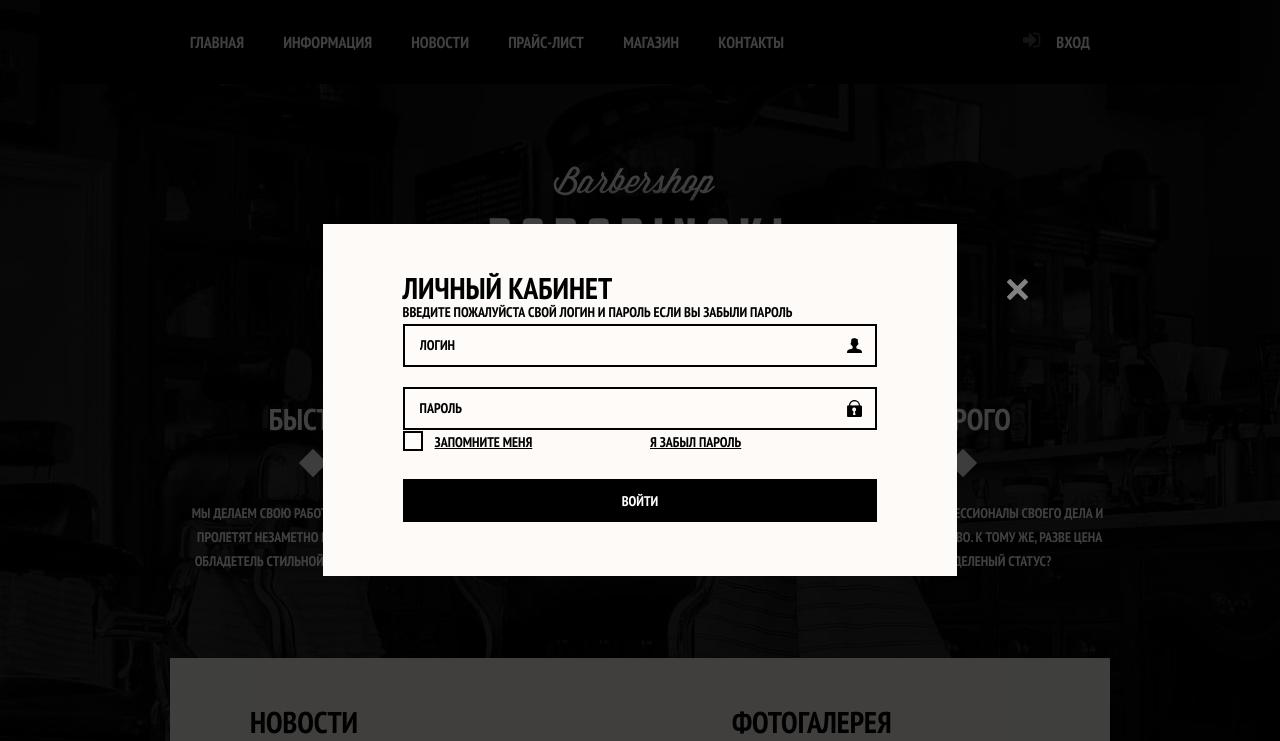
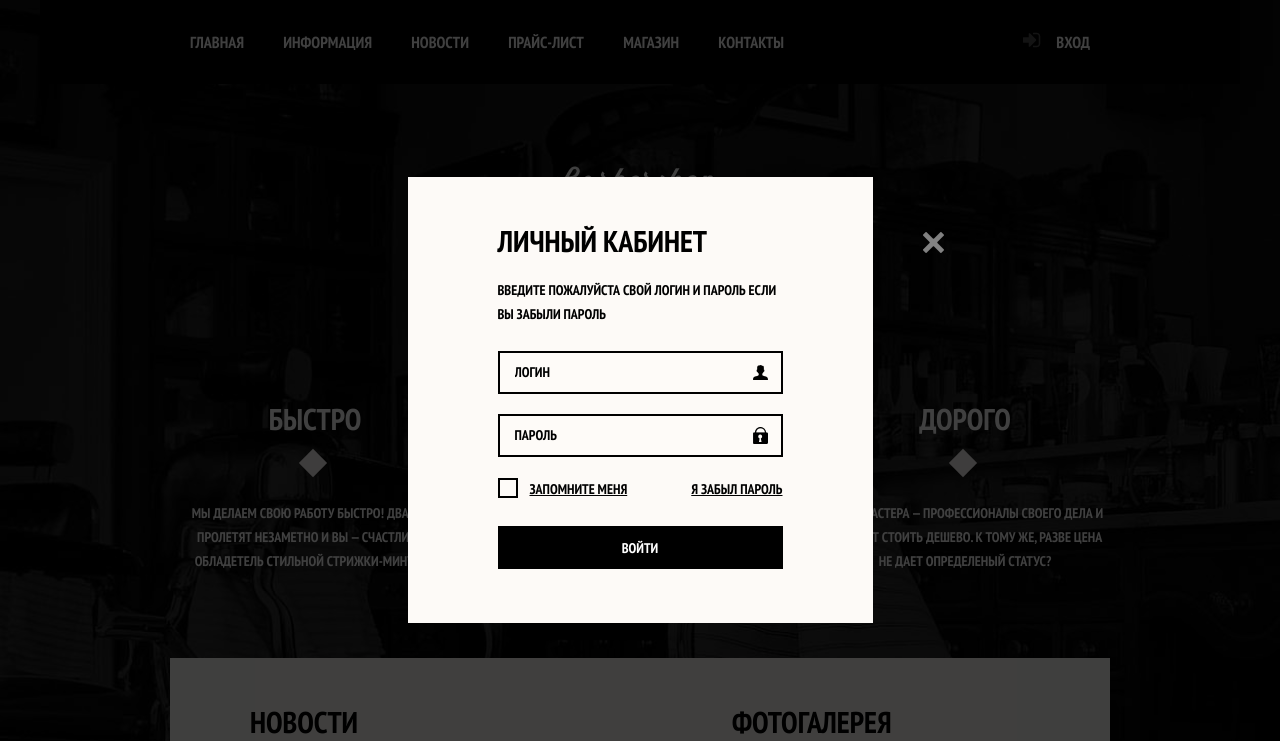
Before and after one commit to Tania-frontend/Barbershop_Podkopaii_L17, a plain HTML site: page index.html in a window 1280 px wide. Both pictures are taken after a click on the element "ВХОД". Shown: the top 741 px of the page. Drawn offline with nearby package versions, Linux system fonts and the light colour scheme.

Commit message:
added new files

```diff
--- a/index.html
+++ b/index.html
@@ -153,7 +153,7 @@
 				    		<div class="form__column"><input type="checkbox" id="remember" value="remember"><label for="remember">Запомните меня</label></div>
 				    		<div class="form__column"><a href="">Я ЗАБЫЛ ПАРОЛЬ</a></div>
 				    	</div>
-				    	<input class="btn__fullWidth" type="submit" value="Войти" name="login">
+				    	<button class="btn__fullWidth" type="submit" value="Войти" name="login">Войти</button>
 				    </form>
 
 				    <span class="modal__close"></span>
--- a/scss/_form.scss
+++ b/scss/_form.scss
@@ -120,7 +120,7 @@
 		}
 		}
 		&__column:nth-child(1){
-			margin-bottom: 20px;
+			margin: 0 0 20px;
 		}
 		}
 
--- a/scss/modal.scss
+++ b/scss/modal.scss
@@ -24,13 +24,23 @@
 
 	&__window{
 		background: $light_bg;
-		padding: 52px 80px 54px;
+		padding: 52px 90px 54px;
 		max-height: 90%;
-		max-width: 90%;
+		max-width: 465px;
 		position: relative;
 
 		.form__column{
 			text-decoration: underline;
+			margin-top: 20px;
+		}
+
+		.form__column:nth-child(2){
+			text-align: right;
+
+			@include screen(480){
+				text-align: left;
+				margin: 0;
+		}
 		}
 	}
 
@@ -44,4 +54,12 @@
 		background-size: 100% 100%;
 		cursor: pointer;
 	}
+
+	p{
+	margin: 25px 0;
+
+	@include screen(480){
+				margin: 10px 0;
+		}
+	}
 }
```
Also changed, not shown: css/app.min.css.
